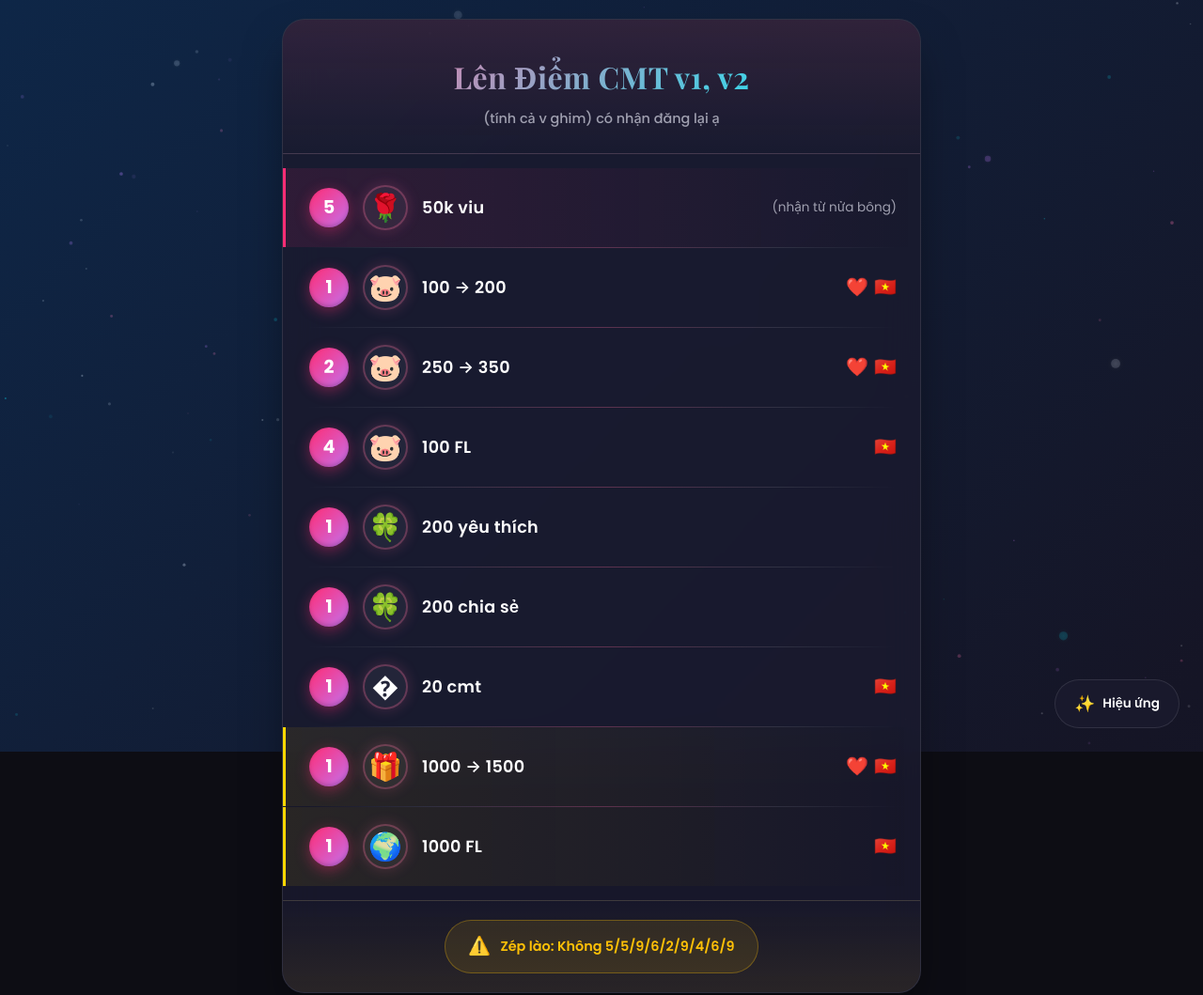
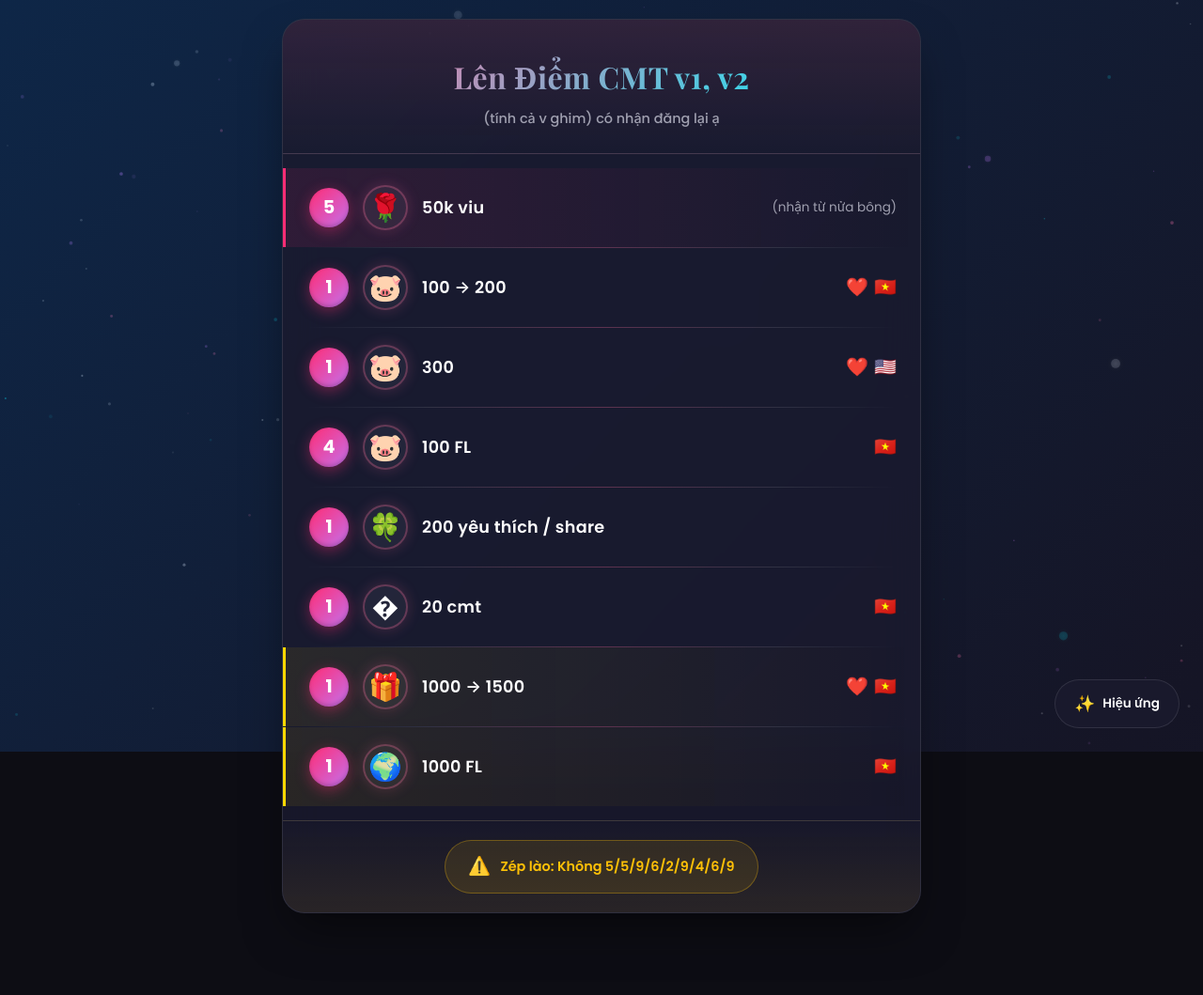
Before and after one commit to DevCungAnh/menu-tiktok, a plain HTML site: page index.html in a window 1280 px wide. Shown: the whole page at 94% size. After the commit the page ends 992 px from the top, so only its background shows below. Drawn offline with nearby package versions, Linux system fonts and the light colour scheme.

Commit message:
feat: update menu item

```diff
--- a/index.html
+++ b/index.html
@@ -76,13 +76,13 @@
                     <li class="divider" aria-hidden="true"></li>
 
                     <!-- Item 3: 250->350 -->
-                    <li class="menu-item" data-qty="2" data-tooltip="Like tăng từ 250 đến 350" tabindex="0">
-                        <span class="item-qty">2</span>
+                    <li class="menu-item" data-qty="1" data-tooltip="300 Tim Mỹ" tabindex="0">
+                        <span class="item-qty">1</span>
                         <span class="item-icon" aria-hidden="true">🐷</span>
-                        <span class="item-text">250 → 350</span>
+                        <span class="item-text">300</span>
                         <span class="item-badges">
                             <span class="badge-heart" aria-label="Tim">❤️</span>
-                            <span class="badge-flag" aria-label="Việt Nam">🇻🇳</span>
+                            <span class="badge-flag" aria-label="Mỹ">🇺🇸</span>
                         </span>
                     </li>
 
@@ -100,20 +100,11 @@
 
                     <li class="divider" aria-hidden="true"></li>
 
-                    <!-- Item 5: 200 yêu thích -->
-                    <li class="menu-item" data-qty="1" data-tooltip="200 lượt yêu thích" tabindex="0">
+                    <!-- Item 5: 200 yêu thích / share -->
+                    <li class="menu-item" data-qty="1" data-tooltip="200 lượt yêu thích hoặc chia sẻ" tabindex="0">
                         <span class="item-qty">1</span>
                         <span class="item-icon" aria-hidden="true">🍀</span>
-                        <span class="item-text">200 yêu thích</span>
-                    </li>
-
-                    <li class="divider" aria-hidden="true"></li>
-
-                    <!-- Item 6: 200 chia sẻ -->
-                    <li class="menu-item" data-qty="1" data-tooltip="200 lượt chia sẻ" tabindex="0">
-                        <span class="item-qty">1</span>
-                        <span class="item-icon" aria-hidden="true">🍀</span>
-                        <span class="item-text">200 chia sẻ</span>
+                        <span class="item-text">200 yêu thích / share</span>
                     </li>
 
                     <li class="divider" aria-hidden="true"></li>
```
